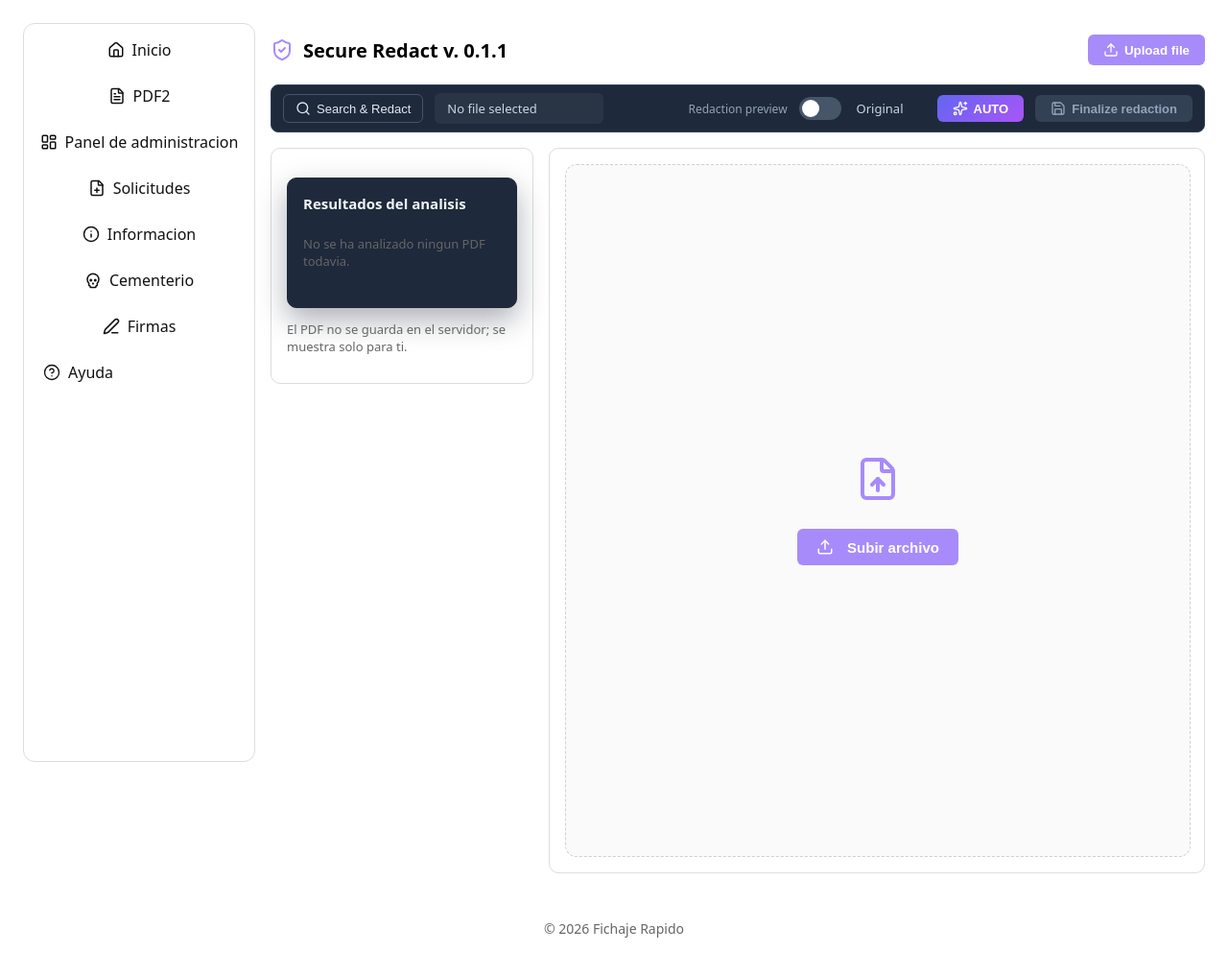
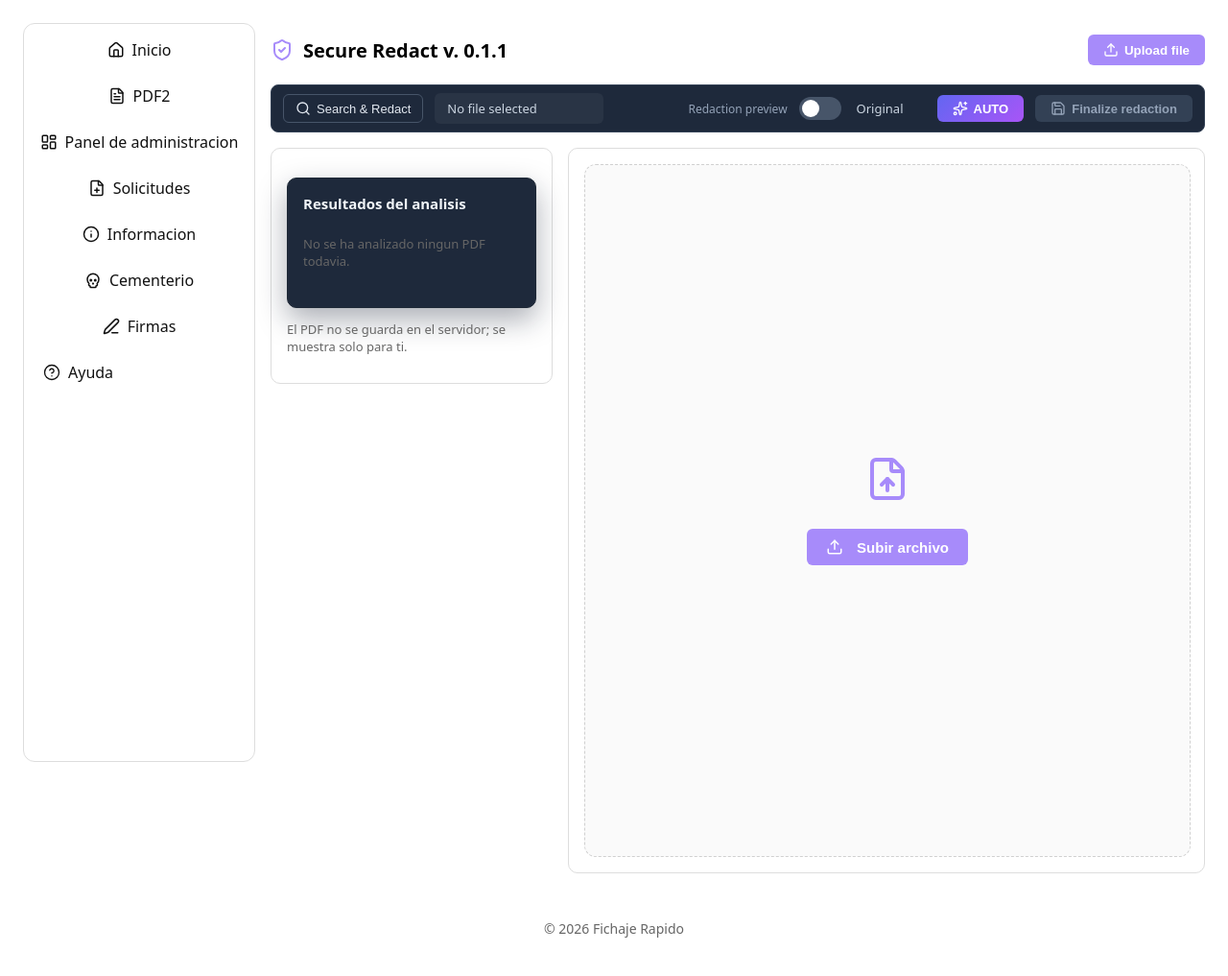
Before and after one commit to cdryampi/fichaje-rapido2, a Flask app: page /pdf in a window 1280 px wide. Shown: the whole page at 96% size. Run offline with Flask 3, Linux system fonts and the light colour scheme; a user stored in the database is signed in; some libraries are stand-ins or nearby versions.

Commit message:
fix(pdf-tool): use inline styles for detection colors, increase sidebar to 260px

```diff
--- a/templates/pdf_tool.html
+++ b/templates/pdf_tool.html
@@ -463,8 +463,8 @@
     }
 
     .pdf-uploader {
-      flex: 0 0 240px;
-      max-width: 240px
+      flex: 0 0 260px;
+      max-width: 260px
     }
   }
 
@@ -2008,20 +2008,20 @@
       var showReason = !!(options && options.showReason);
       var withSelection = options && Object.prototype.hasOwnProperty.call(options, "withSelection") ? !!options.withSelection : true;
 
-      // Helper function to get color class based on label
-      function getLabelColorClass(label) {
-        if (!label) return 'type-other';
+      // Helper function to get color style based on label
+      function getLabelColorStyle(label) {
+        if (!label) return 'background: rgba(167, 139, 250, 0.15); border-color: rgba(167, 139, 250, 0.5);';
         var l = label.toLowerCase();
-        // Names
-        if (l.includes('nombre') || l.includes('name') || l.includes('apellido')) return 'type-name';
-        // IDs (DNI, NIE, Passport, etc.)
-        if (l.includes('dni') || l.includes('nie') || l.includes('pasaporte') || l.includes('passport') || l.includes('nif') || l.includes('cif') || l.includes('identificador') || l.includes('id')) return 'type-id';
-        // Dates
-        if (l.includes('fecha') || l.includes('date') || l.includes('nacimiento') || l.includes('birth')) return 'type-date';
-        // Addresses
-        if (l.includes('direccion') || l.includes('address') || l.includes('domicilio') || l.includes('calle') || l.includes('ciudad') || l.includes('provincia') || l.includes('postal')) return 'type-address';
-        // Default: other
-        return 'type-other';
+        // Names - Blue
+        if (l.includes('nombre') || l.includes('name') || l.includes('apellido')) return 'background: rgba(59, 130, 246, 0.25); border-color: rgba(59, 130, 246, 0.6);';
+        // IDs - Green
+        if (l.includes('dni') || l.includes('nie') || l.includes('pasaporte') || l.includes('passport') || l.includes('nif') || l.includes('cif') || l.includes('identificador') || l.includes('id')) return 'background: rgba(16, 185, 129, 0.25); border-color: rgba(16, 185, 129, 0.6);';
+        // Dates - Yellow
+        if (l.includes('fecha') || l.includes('date') || l.includes('nacimiento') || l.includes('birth')) return 'background: rgba(251, 191, 36, 0.25); border-color: rgba(251, 191, 36, 0.6);';
+        // Addresses - Orange
+        if (l.includes('direccion') || l.includes('address') || l.includes('domicilio') || l.includes('calle') || l.includes('ciudad') || l.includes('provincia') || l.includes('postal')) return 'background: rgba(249, 115, 22, 0.25); border-color: rgba(249, 115, 22, 0.6);';
+        // Default - Lilac
+        return 'background: rgba(167, 139, 250, 0.25); border-color: rgba(167, 139, 250, 0.6);';
       }
 
       var htmlContent = groups.map(function (group) {
@@ -2066,14 +2066,14 @@
           return '<div>' + escapeHtml(valueText) + detailHtml + '</div>';
         }).join("");
 
-        // Determine color class based on label
-        var colorClass = getLabelColorClass(group.label);
-
-        return '<li class="' + colorClass + '"><div class="detection-item">' +
+        // Determine color style based on label
+        var colorStyle = getLabelColorStyle(group.label);
+
+        return '<li style="' + colorStyle + '"><div class="detection-item">' +
           '<div style="display:flex;align-items:center;min-width:120px;margin-bottom:4px;">' +
           (withSelection ? '<input type="checkbox" class="group-toggle" data-group-label="' + safeLabel + '" ' + groupChecked + ' style="margin-right:6px;" title="Seleccionar/Deseleccionar grupo" />' : '') +
           '<span class="detection-tag">' + safeLabel + '</span></div>' +
-          '<div class="detection-values">' + valuesHtml + '</div></div></li>';;
+          '<div class="detection-values">' + valuesHtml + '</div></div></li>';
       }).join("");
 
       if (!htmlContent) {
```
